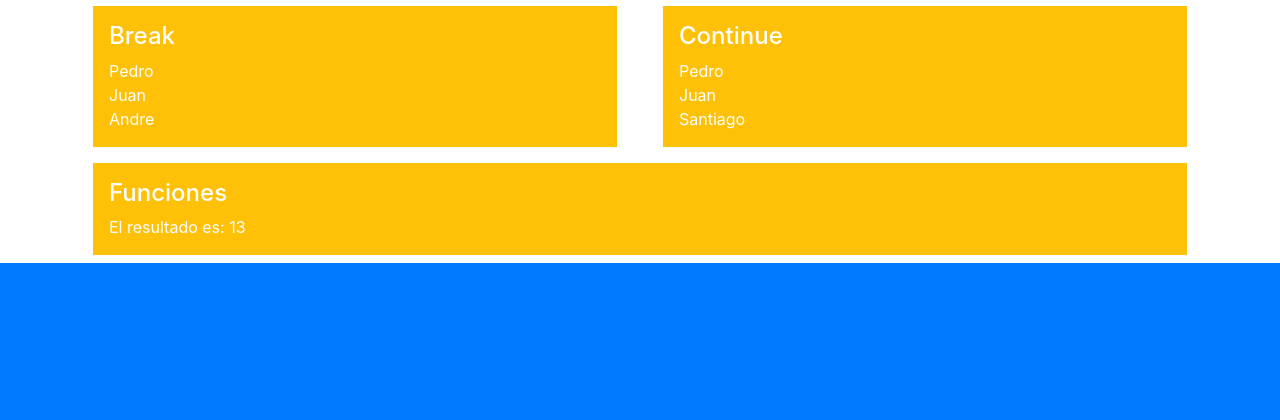
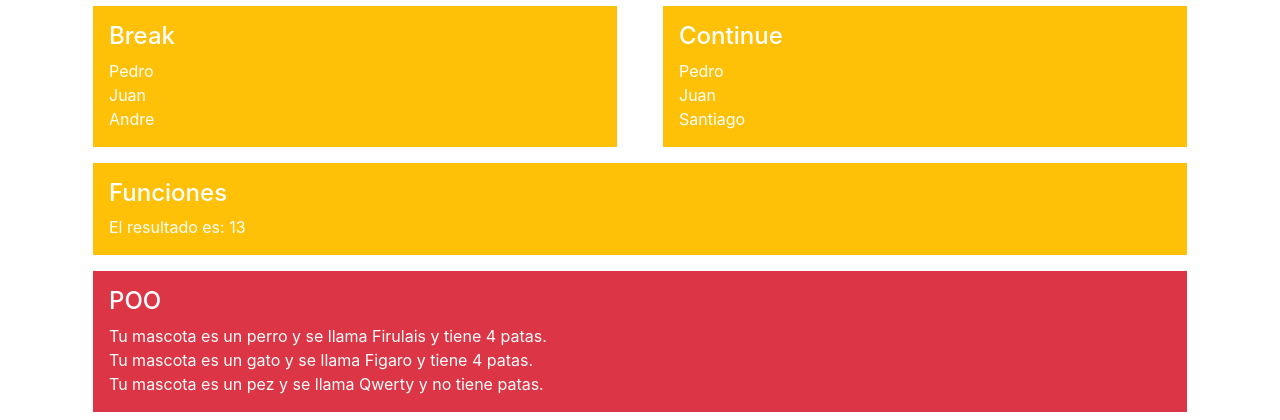
Before and after one commit to david-dc381/PHP-Console, a PHP site: page / in a window 1280 px wide. Shown: the part 1461-1881 px from the top of the page. Before the commit the page ends 1724 px from the top, so only its background shows below. Run offline with PHP 8.4, Linux system fonts and the light colour scheme.

Commit message:
Agregamos POO

```diff
--- a/index.php
+++ b/index.php
@@ -259,6 +259,48 @@
             </div>
         </div>
 
+
+        <div class="row">
+            <div class="col-12">
+                <div class="p-3 m-2 bg-danger text-white">
+                    <h4>POO</h4>
+                    <?php
+                        class Mascota {
+                            public $nombre;
+                            public $tipo;
+                            public $patas;
+
+                            // La función del constructor, construye que es lo que queremos pasar al objeto.
+                            function __construct($nombre, $tipo, $patas)
+                            {
+                                $this->nombre = $nombre;
+                                $this->tipo = $tipo;
+                                $this->patas = $patas;
+                            }
+
+                            // Creamos un método(función) para mostrar los resultados
+                            public function getDescription() {
+                                if ($this->patas == 0) {
+                                    echo "Tu mascota es un " .$this->tipo. " y se llama " .$this->nombre.  " y no tiene patas.";
+                                } else {
+                                    echo "Tu mascota es un " .$this->tipo. " y se llama " .$this->nombre. " y tiene " .$this->patas. " patas.";
+                                }
+                            }
+                        }
+                        // Instanciamos los objetos
+                        $perro = new Mascota("Firulais", "perro", 4);
+                        $gato = new Mascota("Figaro", "gato", 4);
+                        $pez = new Mascota("Qwerty", "pez", 0);
+
+                        // Imprimimos los métodos de los objetos
+                        echo $perro->getDescription(). "<br>";
+                        echo $gato->getDescription(). "<br>";
+                        echo $pez->getDescription();
+                    ?>
+                </div>
+            </div>
+        </div>
+
     </div>
 
     <script src="https://code.jquery.com/jquery-3.5.1.slim.min.js" integrity="sha384-DfXdz2htPH0lsSSs5nCTpuj/zy4C+OGpamoFVy38MVBnE+IbbVYUew+OrCXaRkfj" crossorigin="anonymous"></script>
```
